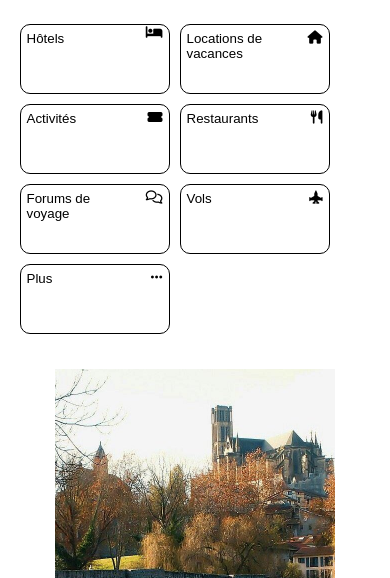
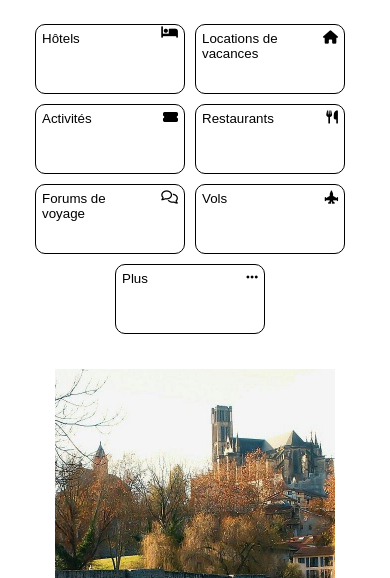
Before and after one commit to Wormav/Tripadvisor_integration_le_reacteur, a plain HTML site: page index.html in a window 390 px wide. Shown: the part 266-844 px from the top of the page. Drawn offline with Linux system fonts and the light colour scheme.

Commit message:
responsive

```diff
--- a/assets/css/main.css
+++ b/assets/css/main.css
@@ -28,6 +28,10 @@ p {
   align-content: center;
   width: 100%;
   flex-wrap: wrap;
+
+  @media screen and (max-width: 768px) {
+    justify-content: center;
+  }
 }
 
 .secondary-nav .btn {
```
